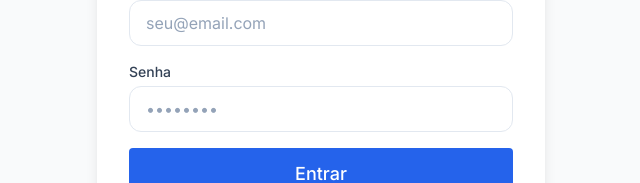
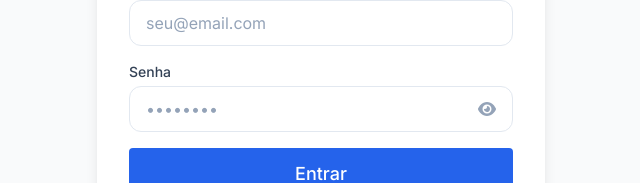
Before and after one commit to Coisas-De-Garagem/CoisasDeGaragem, a React (Vite) app in the folder frontend/: page /auth/login in a window 1280 px wide. Shown: the part 318-501 px from the top of the page, without its empty margins (319-959 px from the left). Built offline with nearby package versions, Linux system fonts and the light colour scheme; no server answers.

Commit message:
feat(login): Adicionando opção de visualizar senha para login e registro de usuario

```diff
--- a/frontend/src/components/common/Input.tsx
+++ b/frontend/src/components/common/Input.tsx
@@ -1,4 +1,7 @@
+import { useState } from 'react';
 import type { InputHTMLAttributes } from 'react';
+import { FontAwesomeIcon } from '@fortawesome/react-fontawesome';
+import { faEye, faEyeSlash } from '@fortawesome/free-solid-svg-icons';
 
 interface InputProps extends InputHTMLAttributes<HTMLInputElement> {
   label?: string;
@@ -13,9 +16,13 @@
   helperText,
   fullWidth = false,
   className = '',
+  type = 'text',
   ...props
 }: InputProps) {
+  const [showPassword, setShowPassword] = useState(false);
   const widthClass = fullWidth ? 'w-full' : '';
+  const isPassword = type === 'password';
+  const currentType = isPassword ? (showPassword ? 'text' : 'password') : type;
 
   return (
     <div className={`mb-4 ${widthClass}`}>
@@ -27,8 +34,10 @@
           {label}
         </label>
       )}
+      <div className="relative">
         <input
           id={props.id}
+          type={currentType}
           className={`
             w-full px-4 py-2.5
             bg-white border border-neutral-200
@@ -38,6 +47,7 @@
             focus:outline-none
             disabled:opacity-50 disabled:bg-neutral-50 disabled:cursor-not-allowed
             transition-all duration-300
+            ${isPassword ? 'pr-12' : ''}
             ${error ? 'border-error ring-error/10' : ''}
             ${className}
           `}
@@ -45,6 +55,18 @@
           aria-describedby={error ? `${props.id}-error` : helperText ? `${props.id}-helper` : undefined}
           {...props}
         />
+        {isPassword && (
+          <button
+            type="button"
+            className="absolute right-4 top-1/2 -translate-y-1/2 text-neutral-400 hover:text-neutral-600 focus:outline-none focus:text-primary transition-colors"
+            onClick={() => setShowPassword(!showPassword)}
+            tabIndex={-1}
+            aria-label={showPassword ? 'Esconder senha' : 'Exibir senha'}
+          >
+            <FontAwesomeIcon icon={showPassword ? faEyeSlash : faEye} />
+          </button>
+        )}
+      </div>
       {error && (
         <p
           id={`${props.id}-error`}
```
Lines whose indentation alone changed are shown as unchanged.
